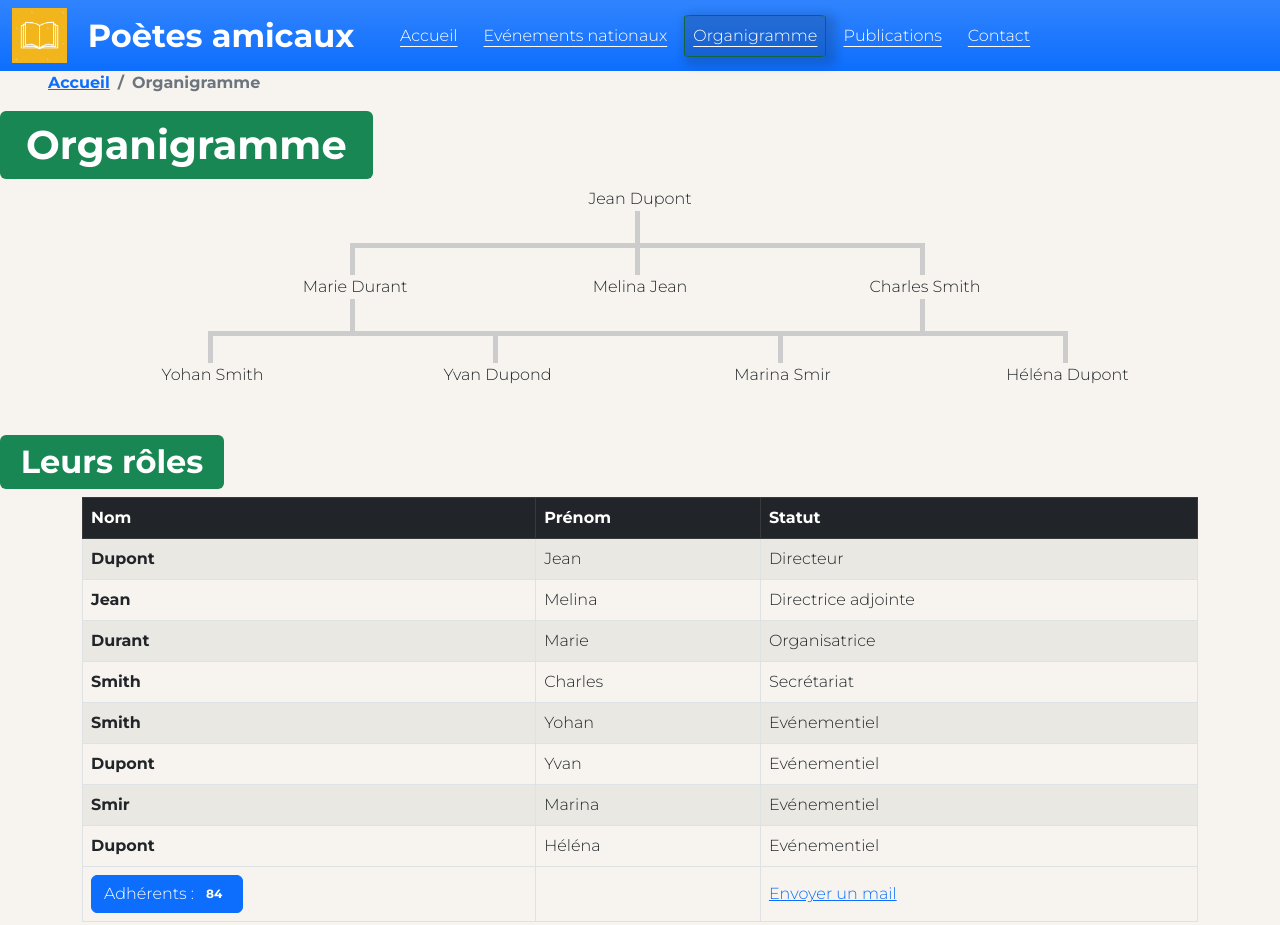
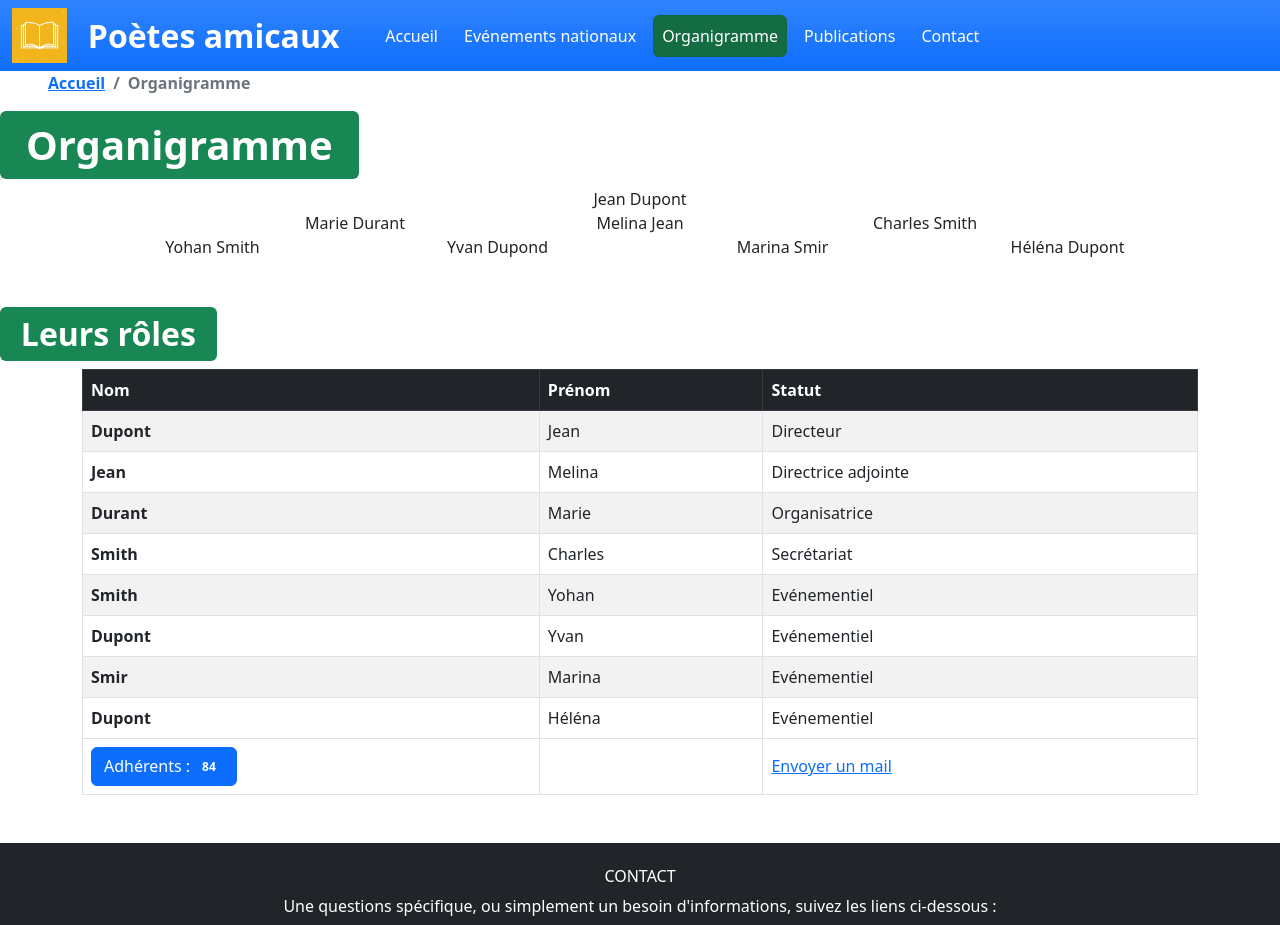
Before and after one commit to ThomasZadikian/poetes-amicaux, a plain HTML site: page Pages/organigramme.html in a window 1280 px wide. Shown: the top 925 px of the page. Drawn offline with nearby package versions, Linux system fonts and the light colour scheme.

Commit message:
cleaning stylesheet and index.html

```diff
--- a/style.scss
+++ b/style.scss
@@ -1,82 +1,13 @@
 @import url('https://fonts.googleapis.com/css2?family=Montserrat:ital,wght@0,100;0,300;0,700;1,500&display=swap');
 
-$colors: (
-  "indigo": $indigo,
-  "purple": $purple,
-  "pink": $pink,
-  "red": $red,
-  "orange": $orange,
-  "yellow": $yellow,
-  "green": $green,
-  "teal": $teal,
-  "cyan": $cyan,
-  "white": $white,
-  "gray": $gray-600,
-  "gray-dark": $gray-800
-) !default;
-
-
-
-@mixin border {
-    border: 1px solid grey;
-    box-shadow: 0 4px 10px 0 rgba(22, 22, 26, 0.18);
-}
-
-@mixin zoom {
-    transition: transform 0.1s ease;
-    transform: scale(1.01);
-}
-
-.card:hover:not(.WIP) {
-    @include border;
-    @include zoom;
-}
-
-body {
-    background-color: #F7F4EF;
-    font-family: 'Montserrat', sans-serif;
-}
-
-.nav-link{
-    &.active {
-        box-shadow: 5px 4px 10px 5px rgba(22, 22, 26, 0.18);
-        background-color: $gray-600;
-    }
-    border-radius: 5%;
-    text-decoration: underline;
-    text-underline-offset: 5px;
-    color: black;
-     &:hover:not(.active) {
-        background-color: rgba(white, 0.1);
-        @include zoom;
-    }
-
-}
-
-.nav-pills .nav-link.disabled {
-    color: black;
-}
-
-.right-line {
-    border-right: 5px #ccc solid;
-    height:2em
-  }
-
-  .top-line {
-    border-top: 5px #ccc solid;
-  }
-
-  .halved {
-    width: 50%;
-    float:left;
-  }
-
-  main {
-	margin: 0;
-	min-height: 100vh;
-}
-
-.article {
-    @include border;
-    padding : 5px;
-}
+$blue:    #0d6efd;
+$indigo:  #6610f2;
+$purple:  #6f42c1;
+$pink:    #d63384;
+$red:     #dc3545;
+$orange:  #fd7e14;
+$yellow:  #ffc107;
+$green:   #198754;
+$teal:    #20c997;
+$cyan:    #0dcaf0;
+$dark: rgba(22, 22, 26, 0.18);
```
Also changed, not shown: index.html (+3 -10 lines), style.css, 1 other file.
